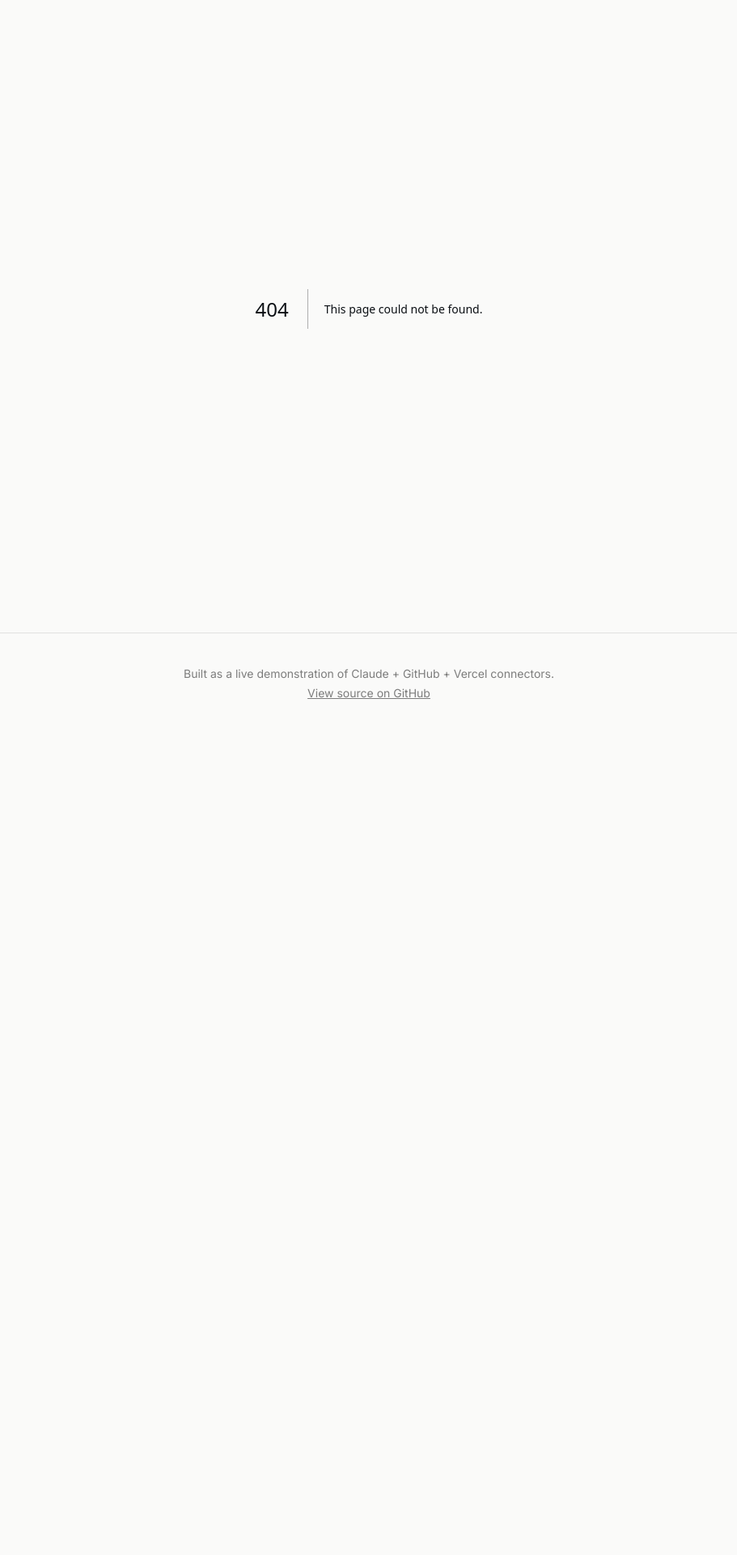
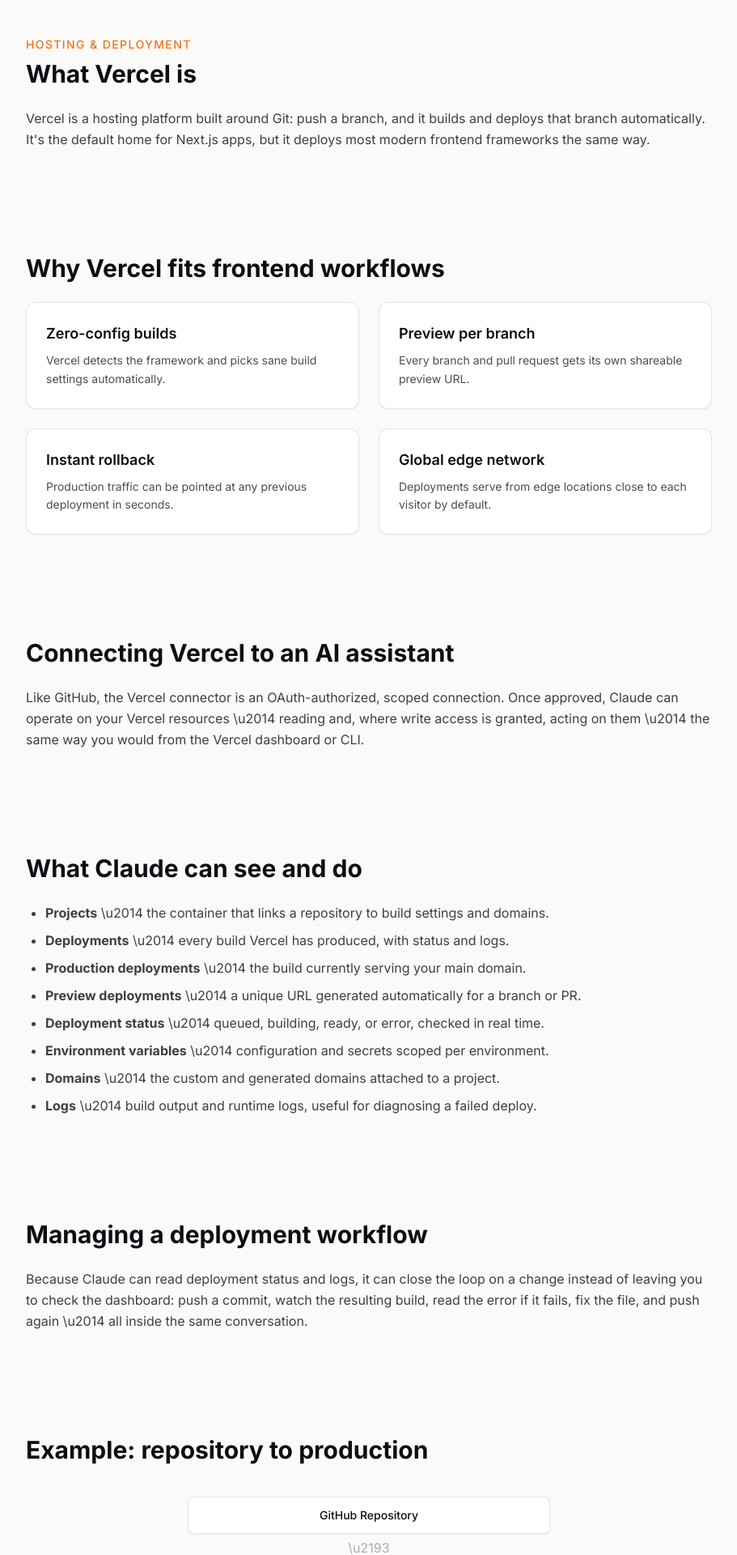
Before and after one commit to vinith4/claude-connectors-blog, a Next.js app: page /vercel in a window 1280 px wide. Before the commit this address had no page. Shown: the part 80-2000 px from the top of the page at 81% size, without its empty margins (184-1095 px from the left). Before the commit the page ends 986 px from the top, so only its background shows below. Built offline with nearby package versions, Linux system fonts and the light colour scheme.

Commit message:
feat: add Vercel deployment section

```diff
--- /dev/null
+++ b/app/vercel/page.tsx
@@ -0,0 +1,70 @@
+import Card from "@/components/Card";
+import Section from "@/components/Section";
+import CodeBlock from "@/components/CodeBlock";
+import FlowDiagram from "@/components/FlowDiagram";
+
+export const metadata = {
+  title: "Vercel Connector",
+  description:
+    "How Claude uses the Vercel connector to link a repository, trigger builds, and manage deployments.",
+};
+
+export default function VercelPage() {
+  return (
+    <>
+      <Section kicker="Hosting & deployment" title="What Vercel is">
+        <p>
+          Vercel is a hosting platform built around Git: push a branch, and it builds and deploys that
+          branch automatically. It&apos;s the default home for Next.js apps, but it deploys most modern
+          frontend frameworks the same way.
+        </p>
+      </Section>
+
+      <Section title="Why Vercel fits frontend workflows">
+        <div className="grid gap-6 sm:grid-cols-2">
+          <Card title="Zero-config builds">Vercel detects the framework and picks sane build settings automatically.</Card>
+          <Card title="Preview per branch">Every branch and pull request gets its own shareable preview URL.</Card>
+          <Card title="Instant rollback">Production traffic can be pointed at any previous deployment in seconds.</Card>
+          <Card title="Global edge network">Deployments serve from edge locations close to each visitor by default.</Card>
+        </div>
+      </Section>
+
+      <Section title="Connecting Vercel to an AI assistant">
+        <p>
+          Like GitHub, the Vercel connector is an OAuth-authorized, scoped connection. Once approved,
+          Claude can operate on your Vercel resources \u2014 reading and, where write access is granted,
+          acting on them \u2014 the same way you would from the Vercel dashboard or CLI.
+        </p>
+      </Section>
+
+      <Section title="What Claude can see and do">
+        <ul className="list-disc space-y-2 pl-6">
+          <li><strong>Projects</strong> \u2014 the container that links a repository to build settings and domains.</li>
+          <li><strong>Deployments</strong> \u2014 every build Vercel has produced, with status and logs.</li>
+          <li><strong>Production deployments</strong> \u2014 the build currently serving your main domain.</li>
+          <li><strong>Preview deployments</strong> \u2014 a unique URL generated automatically for a branch or PR.</li>
+          <li><strong>Deployment status</strong> \u2014 queued, building, ready, or error, checked in real time.</li>
+          <li><strong>Environment variables</strong> \u2014 configuration and secrets scoped per environment.</li>
+          <li><strong>Domains</strong> \u2014 the custom and generated domains attached to a project.</li>
+          <li><strong>Logs</strong> \u2014 build output and runtime logs, useful for diagnosing a failed deploy.</li>
+        </ul>
+      </Section>
+
+      <Section title="Managing a deployment workflow">
+        <p>
+          Because Claude can read deployment status and logs, it can close the loop on a change instead
+          of leaving you to check the dashboard: push a commit, watch the resulting build, read the error
+          if it fails, fix the file, and push again \u2014 all inside the same conversation.
+        </p>
+      </Section>
+
+      <Section title="Example: repository to production">
+        <FlowDiagram steps={["GitHub Repository", "Vercel", "Build", "Deployment", "Production URL"]} />
+        <CodeBlock
+          lang="bash"
+          code={`# roughly equivalent to running this yourself\nvercel link --repo vinith4/claude-connectors-blog\nvercel deploy --prod`}
+        />
+      </Section>
+    </>
+  );
+}
```
